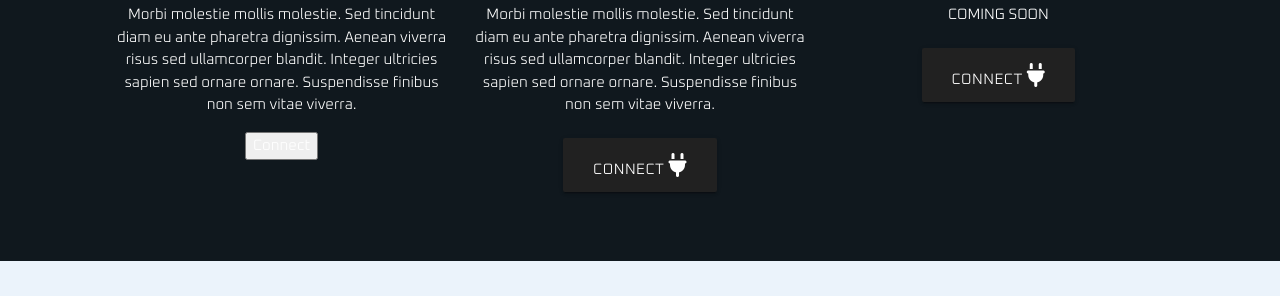
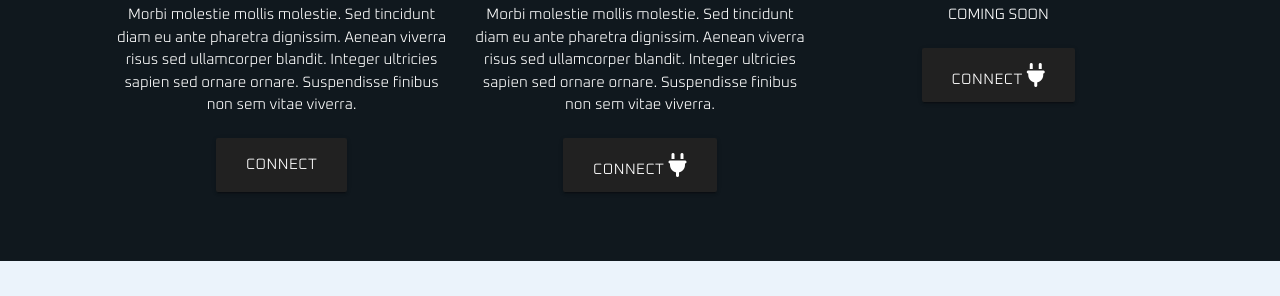
Before and after one commit to balcado/balcado.github.io, a plain HTML site: page minecraft/index.html in a window 1280 px wide. Shown: the part 800-1096 px from the top of the page. Drawn offline with nearby package versions, Linux system fonts and the light colour scheme; some packages are replaced by stand-ins of ours; no server answers; grey boxes are pictures that could not be loaded; a script that the page names is missing.

Commit message:
wdwdhsanjkdwn

```diff
--- a/minecraft/index.html
+++ b/minecraft/index.html
@@ -104,7 +104,7 @@ Loading ...</div>
           </i>
           <p>Morbi molestie mollis molestie. Sed tincidunt diam eu ante pharetra dignissim. Aenean viverra risus sed ullamcorper blandit. Integer ultricies sapien sed ornare ornare.
             Suspendisse finibus non sem vitae viverra.</p>
-            <button id="copyButton">Connect</button>
+            <button class="btn-large waves-effect waves-light grey darken-4" style="margin-bottom: 9%; margin-top: 2%;" id="copyButton">Connect</button>
 
         </div>
         <div class="col l4 s12">
```
